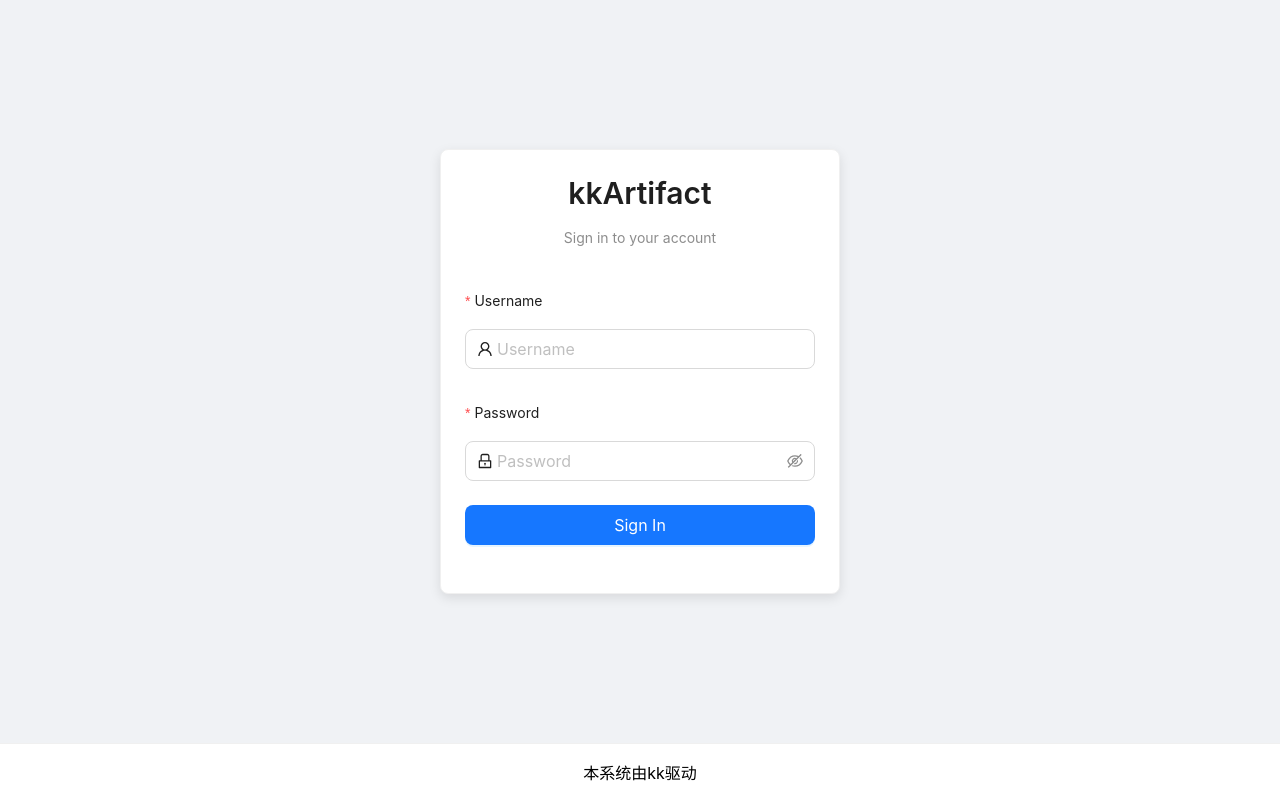
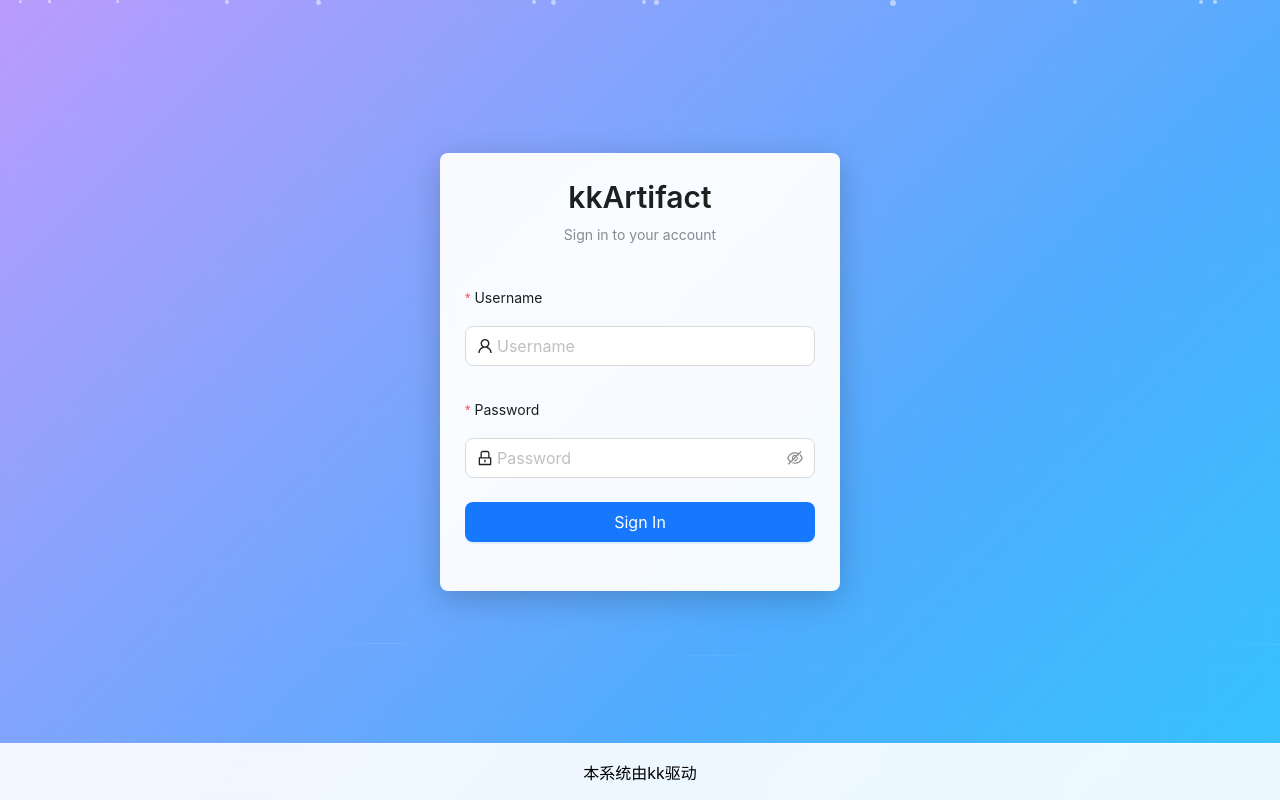
Before and after one commit to kevin197011/kkArtifact, a React (Vite) app in the folder web-ui/: page /login in a window 1280 px wide. Built offline with nearby package versions, Linux system fonts and the light colour scheme; no server answers.

Commit message:
fix(general): 修复问题
变更文件:
  ✨ web-ui/src/pages/Login.module.css
  📝 web-ui/src/pages/Login.tsx

```diff
--- /dev/null
+++ b/web-ui/src/pages/Login.module.css
@@ -0,0 +1,129 @@
+/* DevOps风格动态背景 */
+
+.loginContainer {
+  position: relative;
+  min-height: 100vh;
+  background: linear-gradient(135deg, #667eea 0%, #764ba2 25%, #f093fb 50%, #4facfe 75%, #00f2fe 100%);
+  background-size: 400% 400%;
+  animation: gradientShift 15s ease infinite;
+  overflow: hidden;
+}
+
+@keyframes gradientShift {
+  0% {
+    background-position: 0% 50%;
+  }
+  50% {
+    background-position: 100% 50%;
+  }
+  100% {
+    background-position: 0% 50%;
+  }
+}
+
+/* 网格背景 */
+.gridBackground {
+  position: absolute;
+  top: 0;
+  left: 0;
+  width: 100%;
+  height: 100%;
+  background-image:
+    linear-gradient(rgba(255, 255, 255, 0.1) 1px, transparent 1px),
+    linear-gradient(90deg, rgba(255, 255, 255, 0.1) 1px, transparent 1px);
+  background-size: 50px 50px;
+  animation: gridMove 20s linear infinite;
+  opacity: 0.3;
+}
+
+@keyframes gridMove {
+  0% {
+    transform: translate(0, 0);
+  }
+  100% {
+    transform: translate(50px, 50px);
+  }
+}
+
+/* 粒子效果 */
+.particles {
+  position: absolute;
+  top: 0;
+  left: 0;
+  width: 100%;
+  height: 100%;
+  overflow: hidden;
+  pointer-events: none;
+}
+
+.particle {
+  position: absolute;
+  background: rgba(255, 255, 255, 0.5);
+  border-radius: 50%;
+  animation: float 15s infinite ease-in-out;
+}
+
+@keyframes float {
+  0%, 100% {
+    transform: translateY(0) translateX(0) scale(1);
+    opacity: 0;
+  }
+  10% {
+    opacity: 1;
+  }
+  90% {
+    opacity: 1;
+  }
+  50% {
+    transform: translateY(-100vh) translateX(50px) scale(1.5);
+    opacity: 0.8;
+  }
+}
+
+/* 连接线效果 */
+.connections {
+  position: absolute;
+  top: 0;
+  left: 0;
+  width: 100%;
+  height: 100%;
+  pointer-events: none;
+  opacity: 0.2;
+}
+
+.connection {
+  position: absolute;
+  background: linear-gradient(90deg, transparent, rgba(255, 255, 255, 0.8), transparent);
+  height: 1px;
+  animation: pulse 3s ease-in-out infinite;
+}
+
+@keyframes pulse {
+  0%, 100% {
+    opacity: 0.2;
+    transform: scaleX(0.5);
+  }
+  50% {
+    opacity: 0.8;
+    transform: scaleX(1);
+  }
+}
+
+/* 内容容器 */
+.contentWrapper {
+  position: relative;
+  z-index: 1;
+  display: flex;
+  flex-direction: column;
+  min-height: 100vh;
+}
+
+.loginCard {
+  position: relative;
+  z-index: 2;
+}
+
+.footer {
+  position: relative;
+  z-index: 2;
+}
--- a/web-ui/src/pages/Login.tsx
+++ b/web-ui/src/pages/Login.tsx
@@ -3,18 +3,21 @@
 // This software is released under the MIT License.
 // https://opensource.org/licenses/MIT
 
-import React, { useState, useEffect } from 'react'
+import React, { useState, useEffect, useRef } from 'react'
 import { useNavigate } from 'react-router-dom'
 import { Form, Input, Button, Card, message, Typography } from 'antd'
 import { UserOutlined, LockOutlined } from '@ant-design/icons'
 import { authApi } from '../api/auth'
 import client from '../api/client'
+import styles from './Login.module.css'
 
 const { Title, Text } = Typography
 
 const LoginPage: React.FC = () => {
   const navigate = useNavigate()
   const [loading, setLoading] = useState(false)
+  const particlesRef = useRef<HTMLDivElement>(null)
+  const connectionsRef = useRef<HTMLDivElement>(null)
 
   useEffect(() => {
     // Check if already logged in
@@ -24,12 +27,45 @@ const LoginPage: React.FC = () => {
       client
         .get('/projects', { params: { limit: 1, offset: 0 } })
         .then(() => {
-          navigate('/projects')
+          navigate('/dashboard')
         })
         .catch(() => {
           // Token invalid, clear it
           localStorage.removeItem('kkartifact_token')
         })
+    }
+
+    // Create particles
+    if (particlesRef.current) {
+      const particles = particlesRef.current
+      particles.innerHTML = ''
+
+      for (let i = 0; i < 20; i++) {
+        const particle = document.createElement('div')
+        particle.className = styles.particle
+        particle.style.left = `${Math.random() * 100}%`
+        particle.style.width = particle.style.height = `${Math.random() * 4 + 2}px`
+        particle.style.animationDelay = `${Math.random() * 15}s`
+        particle.style.animationDuration = `${Math.random() * 10 + 10}s`
+        particles.appendChild(particle)
+      }
+    }
+
+    // Create connection lines
+    if (connectionsRef.current) {
+      const connectionsContainer = connectionsRef.current
+      connectionsContainer.innerHTML = ''
+
+      for (let i = 0; i < 10; i++) {
+        const connection = document.createElement('div')
+        connection.className = styles.connection
+        connection.style.top = `${Math.random() * 100}%`
+        connection.style.left = `${Math.random() * 100}%`
+        connection.style.width = `${Math.random() * 200 + 100}px`
+        connection.style.animationDelay = `${Math.random() * 3}s`
+        connection.style.transform = `rotate(${Math.random() * 360}deg)`
+        connectionsContainer.appendChild(connection)
+      }
     }
   }, [navigate])
 
@@ -45,8 +81,8 @@ const LoginPage: React.FC = () => {
       localStorage.setItem('kkartifact_token', response.data.token)
       message.success(`Welcome, ${response.data.name}!`)
 
-      // Redirect to projects page
-      navigate('/projects')
+      // Redirect to dashboard page
+      navigate('/dashboard')
     } catch (error: any) {
       const errorMessage =
         error.response?.data?.error || 'Login failed. Please check your credentials.'
@@ -57,14 +93,12 @@ const LoginPage: React.FC = () => {
   }
 
   return (
-    <div
-      style={{
-        display: 'flex',
-        flexDirection: 'column',
-        minHeight: '100vh',
-        background: '#f0f2f5',
-      }}
-    >
+    <div className={styles.loginContainer}>
+      <div className={styles.gridBackground}></div>
+      <div className={styles.particles} ref={particlesRef}></div>
+      <div className={styles.connections} ref={connectionsRef}></div>
+
+      <div className={styles.contentWrapper}>
         <div
           style={{
             display: 'flex',
@@ -73,9 +107,18 @@ const LoginPage: React.FC = () => {
             flex: 1,
           }}
         >
-        <Card style={{ width: 400, boxShadow: '0 4px 12px rgba(0,0,0,0.1)' }}>
+          <Card
+            className={styles.loginCard}
+            style={{
+              width: 400,
+              boxShadow: '0 8px 32px rgba(0,0,0,0.2)',
+              background: 'rgba(255, 255, 255, 0.95)',
+              backdropFilter: 'blur(10px)',
+              border: '1px solid rgba(255, 255, 255, 0.3)',
+            }}
+          >
             <div style={{ textAlign: 'center', marginBottom: 32 }}>
-            <Title level={2}>kkArtifact</Title>
+              <Title level={2} style={{ marginBottom: 8 }}>kkArtifact</Title>
               <Text type="secondary">Sign in to your account</Text>
             </div>
 
@@ -119,14 +162,17 @@ const LoginPage: React.FC = () => {
           </Card>
         </div>
         <div
+          className={styles.footer}
           style={{
             textAlign: 'center',
             padding: '16px',
-          background: '#fff',
-          borderTop: '1px solid #f0f0f0',
+            background: 'rgba(255, 255, 255, 0.9)',
+            backdropFilter: 'blur(10px)',
+            borderTop: '1px solid rgba(255, 255, 255, 0.3)',
           }}
         >
           本系统由kk驱动
+        </div>
       </div>
     </div>
   )
```
Lines whose indentation alone changed are shown as unchanged.
